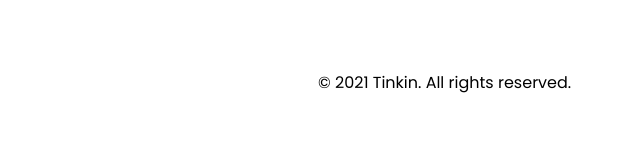
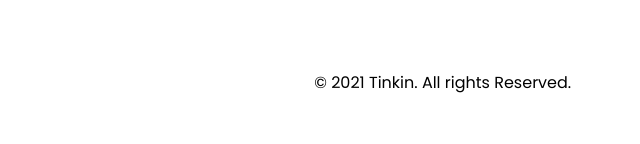
Before and after one commit to Thomanu/Think-in, a plain HTML site: page index.html in a window 1280 px wide. Shown: the part 638-782 px from the top of the page, 640-1280 px from the left. Drawn offline with Linux system fonts and the light colour scheme.

Commit message:
Update index.html

```diff
--- a/index.html
+++ b/index.html
@@ -93,7 +93,7 @@
             <a href="">Legal info & Privacy policy</a>
             <a href="">Terms of use</a>
         </div>
-        <p class="disable">© 2021 Tinkin. All rights reserved.</p>
+        <p class="disable">© 2021 Tinkin. All rights Reserved.</p>
     </footer>
 
 </body>
```
